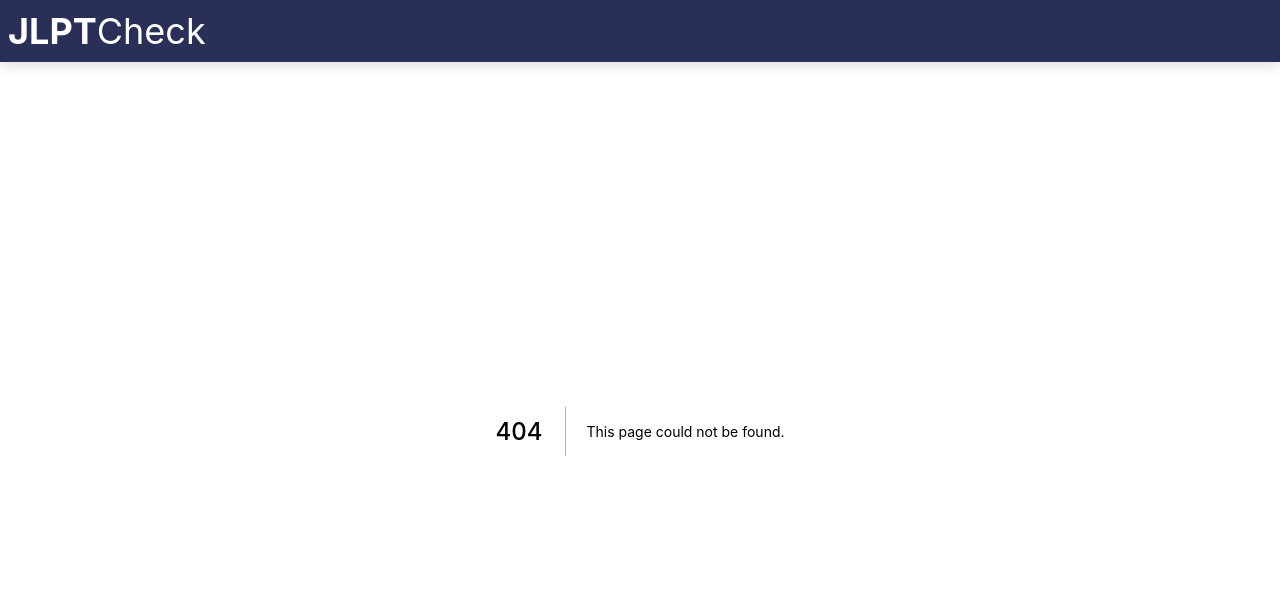
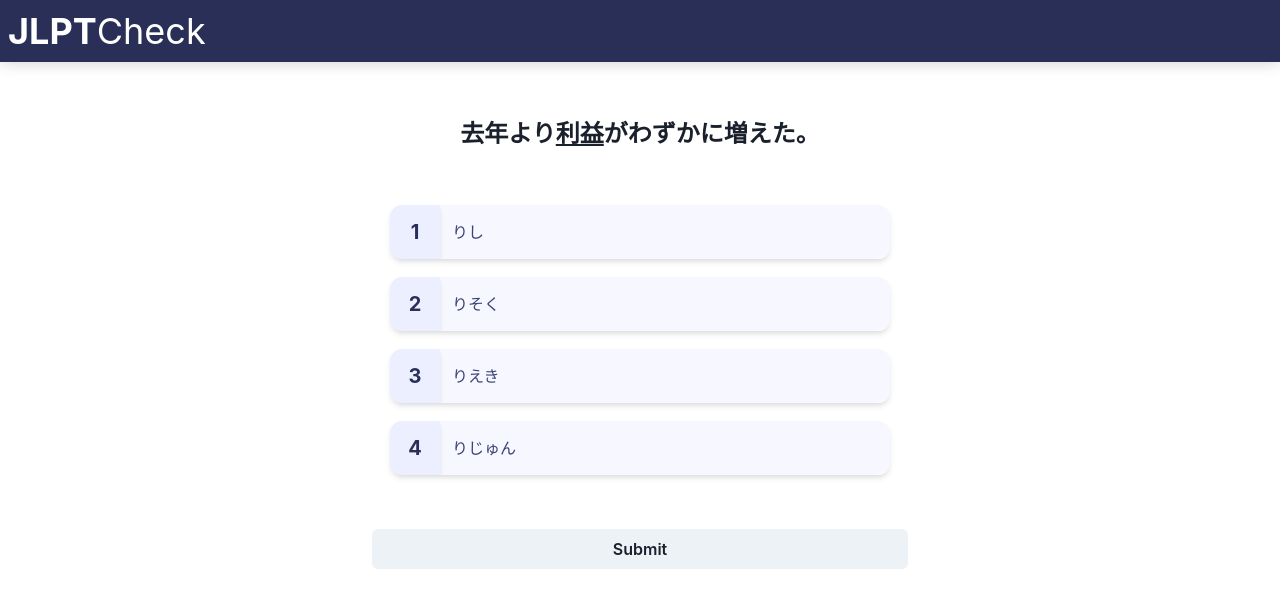
Before and after one commit to christopherliu830/jlpt-check, a Next.js app in the folder web/: page /question in a window 1280 px wide. Before the commit this address had no page. Shown: the top 608 px of the page. Built offline with nearby package versions, Linux system fonts and the light colour scheme.

Commit message:
multiple choice

```diff
--- a/web/components/Choice/Choice.tsx
+++ b/web/components/Choice/Choice.tsx
@@ -5,34 +5,40 @@ import {
   FlexProps,
   IconProps as ChakraIconProps,
   Icon as ChakraIcon,
-  StylesProvider,
   useMultiStyleConfig,
-  useStyles,
+  createStylesContext,
 } from '@chakra-ui/react';
 import { FontAwesomeIcon, FontAwesomeIconProps } from '@fortawesome/react-fontawesome';
 import { IconProp } from '@fortawesome/fontawesome-svg-core';
+
+const [StylesProvider, useStyles] = createStylesContext('Choice');
 
 export interface IconProps extends Omit<FontAwesomeIconProps, keyof ChakraIconProps>, ChakraIconProps {}
 const Icon = (props: IconProps): React.ReactElement => (
   <ChakraIcon as={FontAwesomeIcon} {...props} />
 );
 
-
 export interface ChoiceProps extends BoxProps {
+  selected?: boolean;
   fullWidth?: boolean;
   variant?: string;
 }
 
+
 export function Choice({
   fullWidth = false,
+  selected = false,
   variant = 'base',
   children,
+  __css,
   ...props
 }: ChoiceProps): React.ReactElement {
-  const styles = useMultiStyleConfig('Choice', { variant });
+
+  const styles = useMultiStyleConfig('Choice', { variant: selected ? 'selected' : 'base' });
+
   return (
     <Flex
-      __css={styles.container}
+      __css={{...styles.container, ...__css}}
       role="group"
       w={fullWidth ? '100%' : 'auto'}
       {...props}
@@ -60,7 +66,7 @@ export function ChoiceHeader({
       __css={styles.header}
       {...props}
     >
-      <Icon icon={icon} margin="0 8px" alignSelf="center" />
+      { icon && <Icon icon={icon} margin="0 8px" alignSelf="center" /> }
       { children }
     </Flex>
   )
@@ -68,10 +74,17 @@ export function ChoiceHeader({
 
 export function ChoiceBody(props: BoxProps): React.ReactElement {
   const styles = useStyles();
+
+  const { __css, ...rest } = props;
+  const style = {
+    ...__css,
+    ...styles.body
+  };
+
   return (
     <Box
-      __css={styles.body}
-      {...props}
+      __css={style}
+      {...rest}
     />
   )
 }
--- a/web/components/Landing/Landing.tsx
+++ b/web/components/Landing/Landing.tsx
@@ -46,7 +46,7 @@ export function Landing(): React.ReactElement {
         </Flex>
         <Center margin="24px">
           <Text color="gray.400" marginTop="auto">
-            Christopher Liu and Aarif Razak
+            Christopher Liu
           </Text>
         </Center>
       </Container>
--- /dev/null
+++ b/web/components/MultipleChoice/MultipleChoice.tsx
@@ -0,0 +1,41 @@
+import { useState } from 'react';
+
+import { Box, Button, Center, Container, Text, useMultiStyleConfig } from '@chakra-ui/react';
+import { Choice, ChoiceBody, ChoiceHeader } from '../Choice/Choice';
+
+function MultipleChoice() {
+  const [selected, setSelected] = useState<Record<number, boolean>>({});
+  const styles = useMultiStyleConfig('MultipleChoice');
+
+  return (
+    <Container size="sm">
+      <>
+      <Box __css={styles.question}>
+        <Center margin="10%">
+          <Text>去年より<u>利益</u>がわずかに増えた。</Text>
+        </Center>
+      </Box>
+      {
+        ['りし', 'りそく', 'りえき', 'りじゅん'].map((choice, idx) => (
+          <Choice
+            key={idx}
+            selected={selected[idx]}
+            onClick={() => setSelected(s => ({...s, [idx]: !selected[idx]}))}
+            __css={styles.choice}
+          >
+            <ChoiceHeader flex="0 0 10%">
+              {idx + 1}
+            </ChoiceHeader>
+            <ChoiceBody>
+              {choice}
+            </ChoiceBody>
+          </Choice>
+        ))
+      }
+      <Button margin="36px 0" width="full">Submit</Button>
+      </>
+    </Container>
+  )
+}
+
+export default MultipleChoice;
--- a/web/components/Quiz/Quiz.tsx
+++ b/web/components/Quiz/Quiz.tsx
@@ -14,7 +14,7 @@ function quizReducer(state: QuizState, action: { type: string }) {
   };
 }
 
-export function Quiz(): React.ReactElement {
+export function Quiz() {
   const [ state, dispatch ] = useReducer(quizReducer, {});
   const [ leaving, setLeaving ] = useState(false);
 
--- /dev/null
+++ b/web/pages/question.tsx
@@ -0,0 +1,13 @@
+import { Container } from "@chakra-ui/react";
+import { Choice, ChoiceBody } from "../components/Choice/Choice";
+import MultipleChoice from "../components/MultipleChoice/MultipleChoice";
+
+function Question() {
+  return (
+    <Container size="sm">
+      <MultipleChoice />
+    </Container>
+  )
+}
+
+export default Question;
--- a/web/theme/components/choice.ts
+++ b/web/theme/components/choice.ts
@@ -14,7 +14,6 @@ interface StyleConfig {
   }
 }
 
-
 export const Choice: StyleConfig = {
   parts: ['container', 'header', 'body'],
   baseStyle: ({ colorScheme: c }) => ({
@@ -30,7 +29,6 @@ export const Choice: StyleConfig = {
       overflow: 'hidden',
       userSelect: 'none',
       margin: '18px',
-      height: '120px',
     },
     header: {
       alignItems: 'center',
@@ -43,7 +41,6 @@ export const Choice: StyleConfig = {
       fontSize: 'xl',
       fontWeight: 'bold',
       justifyContent: 'center',
-      minWidth: '220px',
       padding: '12px',
       position: 'relative',
       transition: 'background var(--chakra-transition-duration-normal)',
--- /dev/null
+++ b/web/theme/components/multiple-choice.ts
@@ -0,0 +1,15 @@
+import { createMultiStyleConfigHelpers } from "@chakra-ui/react";
+
+const helpers = createMultiStyleConfigHelpers(['question', 'choice']);
+
+export const MultipleChoice = helpers.defineMultiStyleConfig({
+  baseStyle: {
+    question: {
+      fontSize: '2xl',
+      fontWeight: 'bold',
+      textAlign: 'center'
+    },
+    choice: {
+    }
+  }
+});
--- a/web/theme/theme.ts
+++ b/web/theme/theme.ts
@@ -5,6 +5,7 @@ import { violet } from './colors';
 import { Checkbox } from './components/checkbox';
 import { Choice } from './components/choice';
 import { Container } from './components/container';
+import { MultipleChoice } from './components/multiple-choice';
 
 
 export const theme = extendTheme({
@@ -15,5 +16,6 @@ export const theme = extendTheme({
     Checkbox,
     Choice,
     Container,
+    MultipleChoice
   }
 })
```
Also changed, not shown: web/components/Quiz/QuizChoice.tsx (+7 -9 lines), 1 other file (tests, documents, lock files or other folders).
